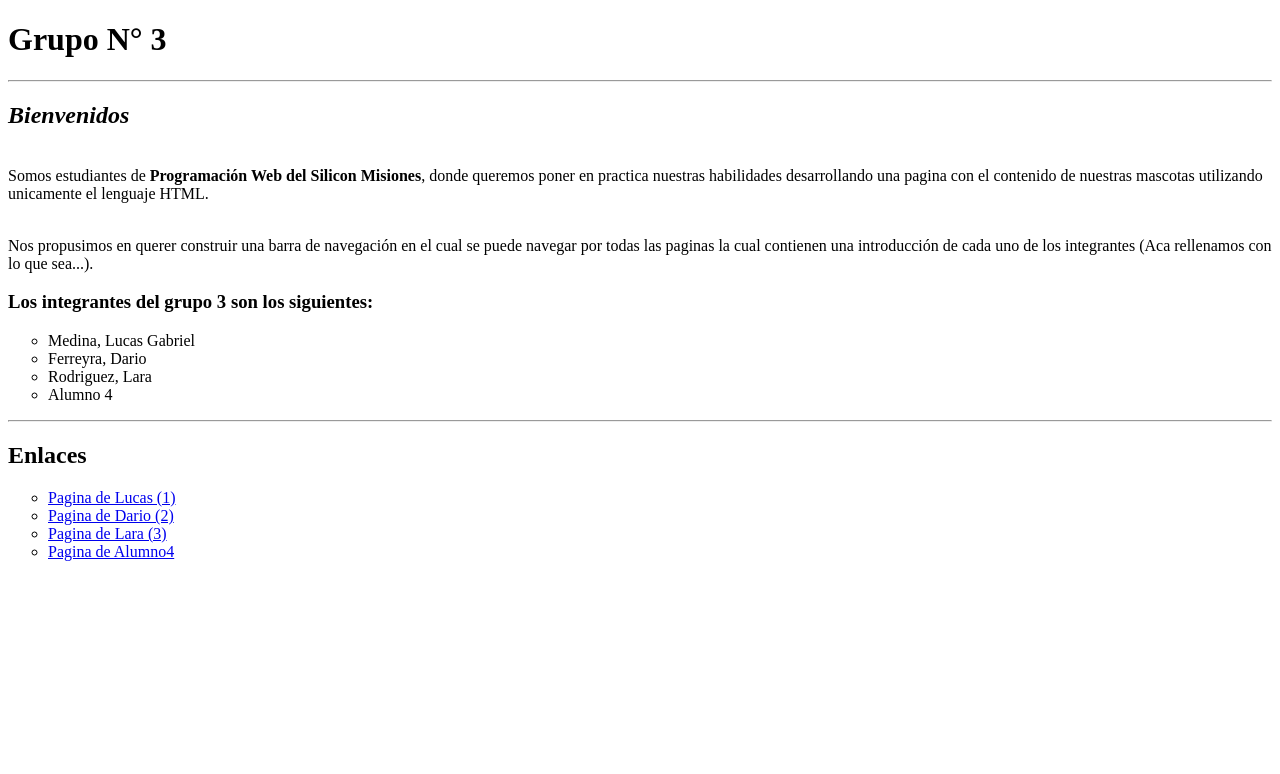
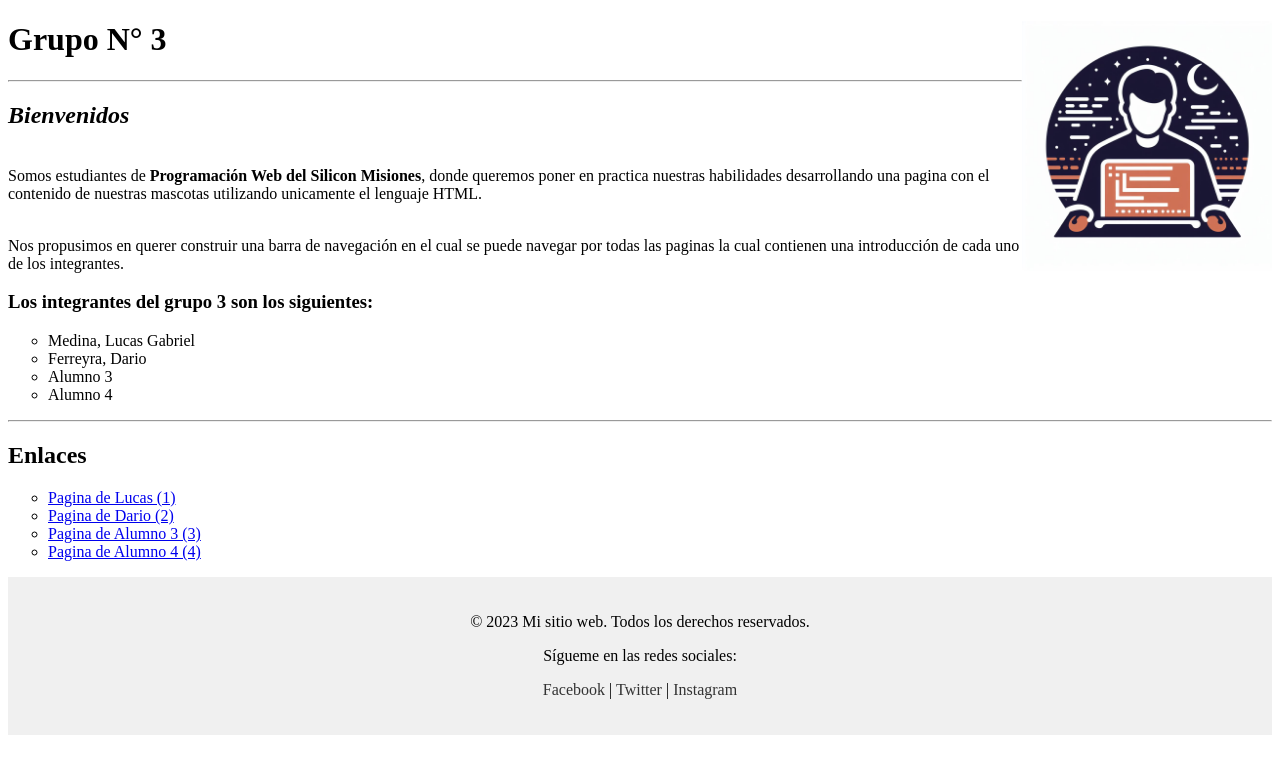
Before and after one commit to MedinaLucas1996/proyecto02, a plain HTML site: page index.html in a window 1280 px wide. Drawn offline with Linux system fonts and the light colour scheme.

Commit message:
Ultimo avance antes del merge

```diff
--- a/index.html
+++ b/index.html
@@ -4,6 +4,22 @@
     <meta charset="UTF-8">
     <meta name="viewport" content="width=device-width, initial-scale=1.0">
     <title>Grupo 3</title>
+    <img src="./images/logo.jpg" alt="Logo" height="250" align="right" >
+    <style>
+        /* Estilos para el pie de página */
+        .footer {
+            background-color: #f0f0f0; /* Color de fondo */
+            padding: 20px; /* Espacio interior */
+            text-align: center; /* Alineación del texto */
+        }
+        .footer a {
+            color: #333333; /* Color de los enlaces */
+            text-decoration: none; /* Sin subrayado */
+        }
+        .footer a:hover {
+            color: #999999; /* Color de los enlaces al pasar el ratón */
+        }
+    </style>
 </head>
 <!-- Cuerpo ded pagina -->
 <body>
@@ -13,12 +29,12 @@
         <div id="introduction">
             <h2><em>Bienvenidos</em></h2>
             <p><br>Somos estudiantes de <strong>Programación Web del Silicon Misiones</strong>, donde queremos poner en practica nuestras habilidades desarrollando una pagina con el contenido de nuestras mascotas utilizando unicamente el lenguaje HTML. <br><br></p>
-            Nos propusimos en querer construir una barra de navegación en el cual se puede navegar por todas las paginas la cual contienen una introducción de cada uno de los integrantes (Aca rellenamos con lo que sea...).<br></p>
+            Nos propusimos en querer construir una barra de navegación en el cual se puede navegar por todas las paginas la cual contienen una introducción de cada uno de los integrantes.<br></p>
             <h3>Los integrantes del grupo 3 son los siguientes:</h3>
             <ul style="list-style-type:circle">
                 <li>Medina, Lucas Gabriel</li>
                 <li>Ferreyra, Dario</li>
-                <li>Rodriguez, Lara</li>
+                <li>Alumno 3</li> <!-- Falta rellenar -->
                 <li>Alumno 4 </li> <!-- Falta rellenar -->
             </ul>
         </div>
@@ -34,14 +50,20 @@
                     <a href="./pages/2.html">Pagina de Dario (2)</a>
                 </li>
                 <li>
-                    <a href="./pages/3.html">Pagina de Lara (3)</a>
+                    <a href="./pages/3.html">Pagina de Alumno 3 (3)</a> <!-- Rellenar cuando se tenga el dato -->
                 </li>
                 <li>
-                    <a href="./pages/4.html">Pagina de Alumno4</a> <!-- Rellenar cuando se tenga el dato -->
+                    <a href="./pages/4.html">Pagina de Alumno 4 (4)</a> <!-- Rellenar cuando se tenga el dato -->
                 </li>
             </ul>
         </nav>
         <!-- Cierre de Barra de Navegación -->
     </header>
+    <div class="footer">
+        <!-- Contenido del pie de página -->
+        <p>© 2023 Mi sitio web. Todos los derechos reservados.</p>
+        <p>Sígueme en las redes sociales:</p>
+        <p><a href="https://www.facebook.com/?locale=es_LA">Facebook</a> | <a href="https://www.twitter.com">Twitter</a> | <a href="https://www.instagram.com">Instagram</a></p>
+    </div>
 </body>
 </html>
--- a/index.js
+++ /dev/null
@@ -1 +0,0 @@
-import
```
Also changed, not shown: pages/3.html (+4 -1 lines), pages/4.html (+5 -2 lines), images/logo.jpg (added), index.css (deleted).
